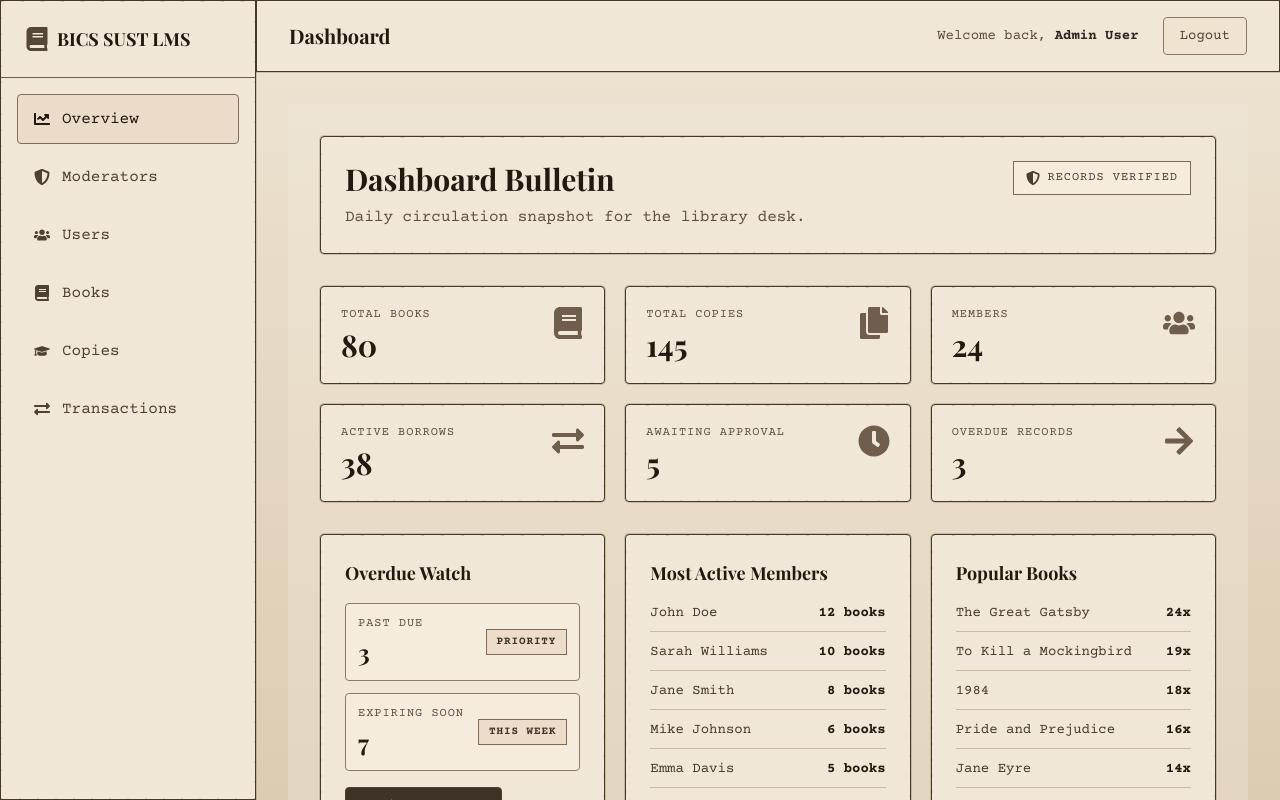
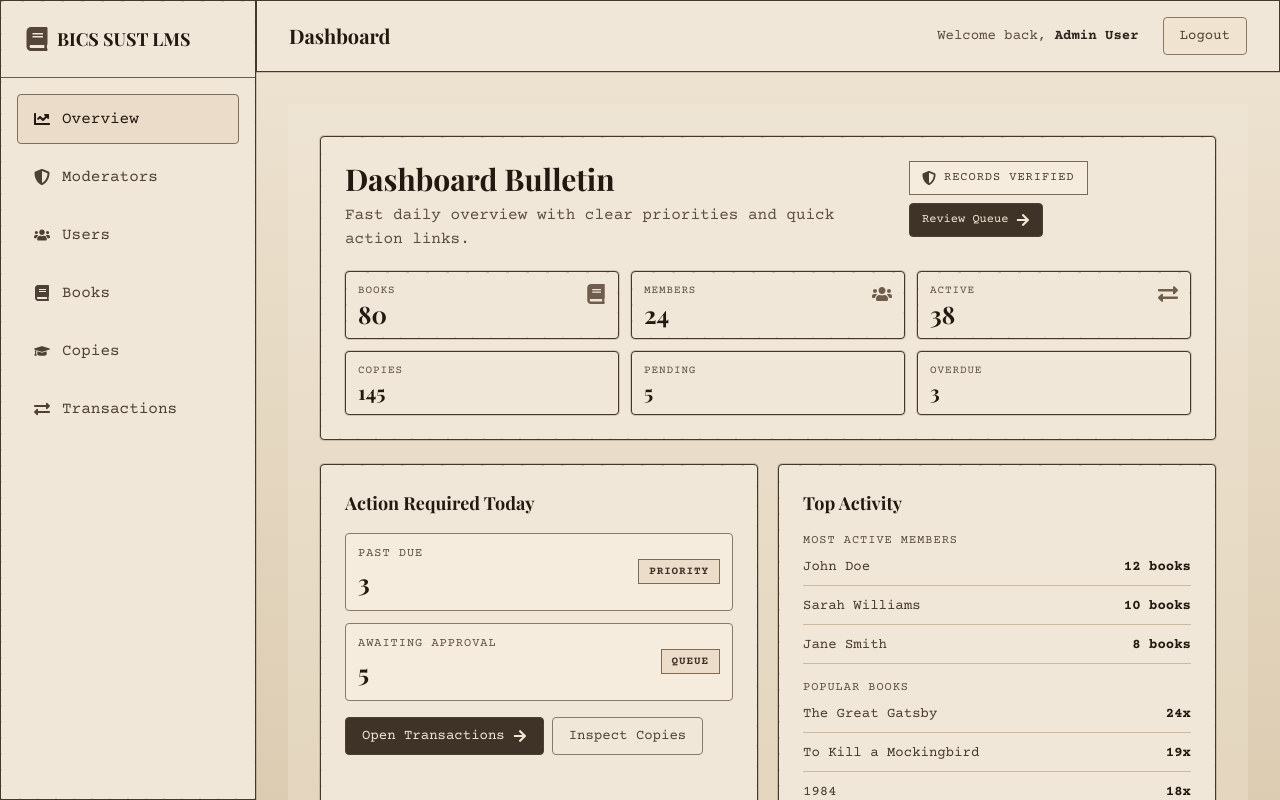
Before and after one commit to ahnayef/bics-sust-lms, a Next.js app: page /dashboard in a window 1280 px wide. Built offline with nearby package versions, Linux system fonts and the light colour scheme.

Commit message:
Redesign dashboard

```diff
--- a/app/dashboard/page.tsx
+++ b/app/dashboard/page.tsx
@@ -6,42 +6,41 @@ import {
   FaBook,
   FaCheckCircle,
   FaClock,
-  FaCopy,
   FaExchangeAlt,
   FaHourglassHalf,
   FaShieldAlt,
   FaUsers,
 } from "react-icons/fa";
 
-interface StatCardProps {
+interface MainMetricProps {
   icon: React.ComponentType<{ className?: string }>;
   label: string;
   value: number;
-  href?: string;
+  href: string;
 }
 
-function StatCard({ icon: Icon, label, value, href }: StatCardProps) {
-  const card = (
-    <div className="dashboard-surface tron-border rounded-sm p-4 sm:p-5 transition-colors hover:bg-[#f4ebdc]">
-      <div className="flex items-start justify-between gap-3">
+function MainMetric({ icon: Icon, label, value, href }: MainMetricProps) {
+  return (
+    <Link
+      href={href}
+      className="dashboard-surface tron-border rounded-sm p-2 sm:p-3 hover:bg-[#f4ebdc] transition-colors"
+    >
+      <div className="flex items-start justify-between gap-2">
         <div>
-          <p className="text-[11px] sm:text-xs text-[#5c4f42] tracking-[0.08em] uppercase ink-text">
+          <p className="text-[10px] sm:text-[11px] uppercase tracking-[0.08em] text-[#5c4f42] ink-text leading-tight">
             {label}
           </p>
-          <p className="text-2xl sm:text-3xl font-bold text-[#221910] mt-1 ink-title">
+          <p className="text-xl sm:text-2xl font-bold text-[#221910] ink-title mt-1 leading-none">
             {value}
           </p>
         </div>
-        <Icon className="w-7 h-7 sm:w-8 sm:h-8 text-[#6f5e4d]" />
+        <Icon className="w-4 h-4 sm:w-5 sm:h-5 text-[#6f5e4d]" />
       </div>
-    </div>
+    </Link>
   );
-
-  return href ? <Link href={href}>{card}</Link> : card;
 }
 
 export default function DashboardOverview() {
-  // Mock stats data
   const stats = {
     totalBooks: 80,
     totalMembers: 24,
@@ -114,7 +113,7 @@ export default function DashboardOverview() {
   };
 
   return (
-    <div className="min-h-screen bg-[#e5d9c4] dashboard-paper pb-8">
+    <div className="min-h-full bg-[#e5d9c4] dashboard-paper pb-8">
       <style>{`
         @import url('https://fonts.googleapis.com/css2?family=Playfair+Display:wght@700;900&family=Courier+Prime:wght@400;700&display=swap');
 
@@ -161,71 +160,97 @@ export default function DashboardOverview() {
         }
       `}</style>
 
-      <div className="max-w-7xl mx-auto px-4 sm:px-6 lg:px-8 py-6 sm:py-8 space-y-6 sm:space-y-8">
-        {/* Header */}
-        <div className="dashboard-surface tron-border rounded-sm p-5 sm:p-6">
-          <div className="flex items-start justify-between gap-4">
+      <div className="max-w-7xl mx-auto px-4 sm:px-6 lg:px-8 py-6 sm:py-8 space-y-5 sm:space-y-6">
+        <section className="dashboard-surface tron-border rounded-sm p-5 sm:p-6">
+          <div className="flex flex-col lg:flex-row lg:items-start lg:justify-between gap-4">
             <div>
               <h1 className="text-2xl sm:text-3xl font-bold text-[#221910] ink-title">
                 Dashboard Bulletin
               </h1>
-              <p className="text-sm sm:text-base text-[#5c4f42] mt-2 ink-text">
-                Daily circulation snapshot for the library desk.
+              <p className="text-sm sm:text-base text-[#5c4f42] mt-1.5 ink-text">
+                Fast daily overview with clear priorities and quick action
+                links.
               </p>
             </div>
-            <div className="hidden sm:flex items-center gap-2 px-3 py-2 border border-[#7c6b59] bg-[#f6ecdd] text-[#4b3d31] text-xs uppercase tracking-[0.08em] ink-text">
+
+            <div className="flex flex-wrap items-center gap-2">
+              <span className="inline-flex items-center gap-2 px-3 py-2 border border-[#7c6b59] bg-[#f6ecdd] text-[#4b3d31] text-xs uppercase tracking-[0.08em] ink-text">
                 <FaShieldAlt className="w-3.5 h-3.5" />
                 Records Verified
-            </div>
+              </span>
+              <Link
+                href="/dashboard/transactions"
+                className="inline-flex items-center gap-2 px-3 py-2 border border-[#4e4033] bg-[#3f3328] text-[#f4e8d4] hover:bg-[#4a3d31] transition-colors text-xs font-medium rounded-sm ink-text"
+              >
+                Review Queue <FaArrowRight className="w-3.5 h-3.5" />
+              </Link>
             </div>
           </div>
 
-        {/* Stats Grid */}
-        <div className="grid grid-cols-1 sm:grid-cols-2 xl:grid-cols-3 gap-4 sm:gap-5">
-          <StatCard
+          <div className="grid grid-cols-3 gap-2 sm:gap-3 mt-4 sm:mt-5">
+            <MainMetric
               icon={FaBook}
-            label="Total Books"
+              label="Books"
               value={stats.totalBooks}
               href="/dashboard/books"
             />
-          <StatCard
-            icon={FaCopy}
-            label="Total Copies"
-            value={stats.totalCopies}
-            href="/dashboard/copies"
-          />
-          <StatCard
+            <MainMetric
               icon={FaUsers}
               label="Members"
               value={stats.totalMembers}
               href="/dashboard/users"
             />
-          <StatCard
+            <MainMetric
               icon={FaExchangeAlt}
-            label="Active Borrows"
+              label="Active"
               value={stats.activeBorrows}
-            href="/dashboard/transactions"
-          />
-          <StatCard
-            icon={FaClock}
-            label="Awaiting Approval"
-            value={stats.awaitingApproval}
-            href="/dashboard/transactions"
-          />
-          <StatCard
-            icon={FaArrowRight}
-            label="Overdue Records"
-            value={stats.overdue}
               href="/dashboard/transactions"
             />
           </div>
 
-        <div className="grid grid-cols-1 xl:grid-cols-3 gap-4 sm:gap-5">
-          {/* Overdue Items Alert */}
+          <div className="grid grid-cols-3 gap-2 sm:gap-3 mt-2.5 sm:mt-3">
+            <Link
+              href="/dashboard/copies"
+              className="dashboard-surface rounded-sm p-2 sm:p-3 border border-[#b9a58b] hover:bg-[#f4ebdc] transition-colors"
+            >
+              <p className="text-[10px] sm:text-[11px] uppercase tracking-[0.08em] text-[#5c4f42] ink-text leading-tight">
+                Copies
+              </p>
+              <p className="text-lg sm:text-xl font-bold text-[#221910] ink-title mt-1 leading-none">
+                {stats.totalCopies}
+              </p>
+            </Link>
+            <Link
+              href="/dashboard/transactions"
+              className="dashboard-surface rounded-sm p-2 sm:p-3 border border-[#b9a58b] hover:bg-[#f4ebdc] transition-colors"
+            >
+              <p className="text-[10px] sm:text-[11px] uppercase tracking-[0.08em] text-[#5c4f42] ink-text leading-tight">
+                Pending
+              </p>
+              <p className="text-lg sm:text-xl font-bold text-[#221910] ink-title mt-1 leading-none">
+                {stats.awaitingApproval}
+              </p>
+            </Link>
+            <Link
+              href="/dashboard/transactions"
+              className="dashboard-surface rounded-sm p-2 sm:p-3 border border-[#b9a58b] hover:bg-[#f4ebdc] transition-colors"
+            >
+              <p className="text-[10px] sm:text-[11px] uppercase tracking-[0.08em] text-[#5c4f42] ink-text leading-tight">
+                Overdue
+              </p>
+              <p className="text-lg sm:text-xl font-bold text-[#221910] ink-title mt-1 leading-none">
+                {stats.overdue}
+              </p>
+            </Link>
+          </div>
+        </section>
+
+        <section className="grid grid-cols-1 xl:grid-cols-2 gap-4 sm:gap-5">
           <div className="dashboard-surface tron-border rounded-sm p-5 sm:p-6">
             <h2 className="text-lg font-bold text-[#221910] mb-4 ink-title">
-              Overdue Watch
+              Action Required Today
             </h2>
+
             <div className="space-y-3 ink-text text-sm">
               <div className="flex items-center justify-between p-3 bg-[#f6ecdd] border border-[#8a7966] rounded-sm">
                 <div>
@@ -240,40 +265,52 @@ export default function DashboardOverview() {
                   Priority
                 </span>
               </div>
+
               <div className="flex items-center justify-between p-3 bg-[#f6ecdd] border border-[#8a7966] rounded-sm">
                 <div>
                   <p className="text-xs uppercase tracking-[0.08em] text-[#5c4f42]">
-                    Expiring Soon
+                    Awaiting Approval
                   </p>
                   <p className="text-2xl font-bold text-[#221910] ink-title mt-1">
-                    7
+                    {stats.awaitingApproval}
                   </p>
                 </div>
                 <span className="text-[11px] font-semibold px-2.5 py-1 border border-[#7e6a55] bg-[#ebddc9] text-[#3f3328] uppercase tracking-[0.08em]">
-                  This Week
+                  Queue
                 </span>
               </div>
             </div>
+
+            <div className="mt-4 flex flex-wrap gap-2">
               <Link
                 href="/dashboard/transactions"
-              className="mt-4 inline-flex items-center gap-2 px-4 py-2 border border-[#4e4033] bg-[#3f3328] text-[#f4e8d4] hover:bg-[#4a3d31] transition-colors text-sm font-medium rounded-sm ink-text"
+                className="inline-flex items-center gap-2 px-4 py-2 border border-[#4e4033] bg-[#3f3328] text-[#f4e8d4] hover:bg-[#4a3d31] transition-colors text-sm font-medium rounded-sm ink-text"
               >
-              Review Queue <FaArrowRight className="w-3.5 h-3.5" />
+                Open Transactions <FaArrowRight className="w-3.5 h-3.5" />
+              </Link>
+              <Link
+                href="/dashboard/copies"
+                className="inline-flex items-center gap-2 px-4 py-2 border border-[#8a7966] text-[#4f4134] hover:bg-[#eadcc8] transition-colors text-sm font-medium rounded-sm ink-text"
+              >
+                Inspect Copies
               </Link>
             </div>
+          </div>
 
-          {/* Most Active Members */}
           <div className="dashboard-surface tron-border rounded-sm p-5 sm:p-6">
             <h2 className="text-lg font-bold text-[#221910] mb-4 ink-title">
+              Top Activity
+            </h2>
+            <div className="space-y-4">
+              <div>
+                <p className="text-xs uppercase tracking-[0.08em] text-[#5c4f42] mb-2 ink-text">
                   Most Active Members
-            </h2>
+                </p>
                 <div className="space-y-2.5 ink-text">
                   {[
                     { name: "John Doe", books: 12 },
                     { name: "Sarah Williams", books: 10 },
                     { name: "Jane Smith", books: 8 },
-                { name: "Mike Johnson", books: 6 },
-                { name: "Emma Davis", books: 5 },
                   ].map((member) => (
                     <div
                       key={member.name}
@@ -290,18 +327,15 @@ export default function DashboardOverview() {
                 </div>
               </div>
 
-          {/* Popular Books */}
-          <div className="dashboard-surface tron-border rounded-sm p-5 sm:p-6">
-            <h2 className="text-lg font-bold text-[#221910] mb-4 ink-title">
+              <div>
+                <p className="text-xs uppercase tracking-[0.08em] text-[#5c4f42] mb-2 ink-text">
                   Popular Books
-            </h2>
+                </p>
                 <div className="space-y-2.5 ink-text">
                   {[
                     { title: "The Great Gatsby", borrows: 24 },
                     { title: "To Kill a Mockingbird", borrows: 19 },
                     { title: "1984", borrows: 18 },
-                { title: "Pride and Prejudice", borrows: 16 },
-                { title: "Jane Eyre", borrows: 14 },
                   ].map((book) => (
                     <div
                       key={book.title}
@@ -318,12 +352,13 @@ export default function DashboardOverview() {
                 </div>
               </div>
             </div>
+          </div>
+        </section>
 
-        {/* Recent Transactions */}
-        <div className="dashboard-surface tron-border rounded-sm overflow-hidden">
+        <section className="dashboard-surface tron-border rounded-sm overflow-hidden">
           <div className="p-5 sm:p-6 border-b border-[#7d6d5a] flex items-center justify-between gap-3">
             <h2 className="text-lg sm:text-xl font-bold text-[#221910] ink-title">
-              Recent Transactions
+              Latest Transactions
             </h2>
             <Link
               href="/dashboard/transactions"
@@ -380,7 +415,7 @@ export default function DashboardOverview() {
               </tbody>
             </table>
           </div>
-        </div>
+        </section>
       </div>
     </div>
   );
```
Lines whose indentation alone changed are shown as unchanged.
